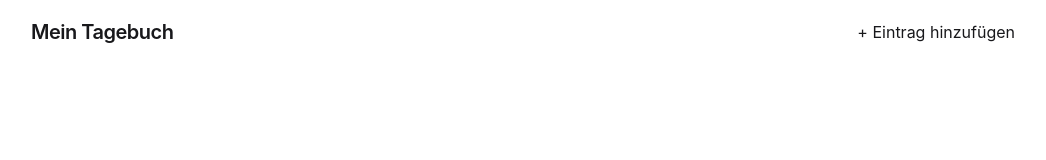
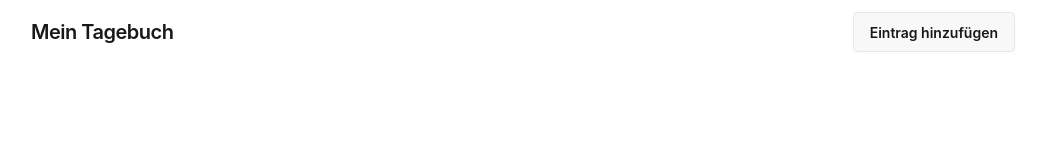
Before and after one commit to Dmytro-Popov/Personal-Diary, a React (Vite) app: page / in a window 1280 px wide. Shown: the top 160 px of the page, without its empty margins (117-1163 px from the left). Built offline with nearby package versions, Linux system fonts and the light colour scheme.

Commit message:
update header

```diff
--- a/src/components/Header.jsx
+++ b/src/components/Header.jsx
@@ -1,11 +1,8 @@
 const AddEntryButton = ({ onClick }) => (
-  <button
-    onClick={onClick}
-    className=""
-  >
-    + Eintrag hinzufügen
+  <button onClick={onClick} className="">
+    Eintrag hinzufügen
   </button>
-);
+)
 
 const Header = ({ onAddClick }) => (
   <header className="sticky top-0 z-40">
@@ -13,9 +10,11 @@ const Header = ({ onAddClick }) => (
       <h1 className="text-xl font-semibold tracking-tight">
         Mein <span className=""></span>Tagebuch
       </h1>
-      <AddEntryButton onClick={onAddClick} />
+      <div className="btn">
+        <AddEntryButton onClick={onAddClick} />
+      </div>
     </div>
   </header>
-);
+)
 
 export default Header
```
